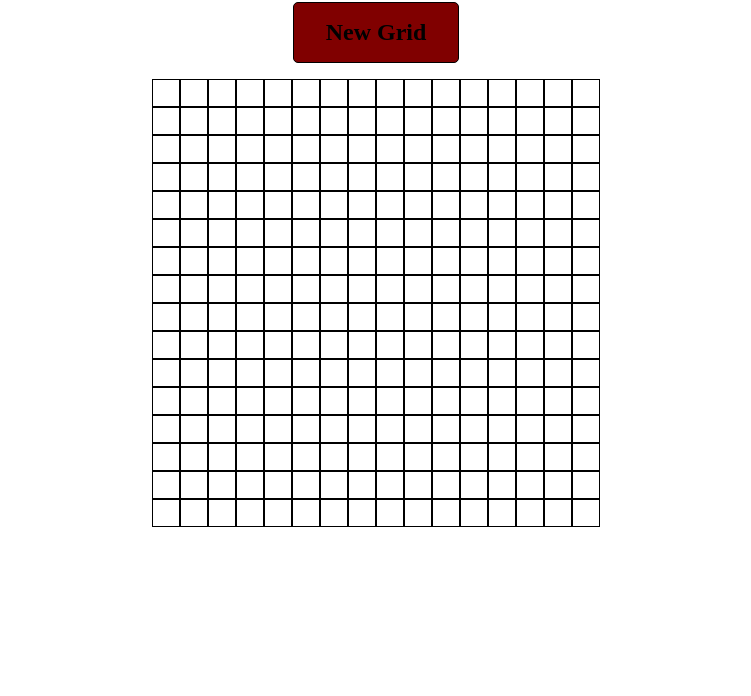
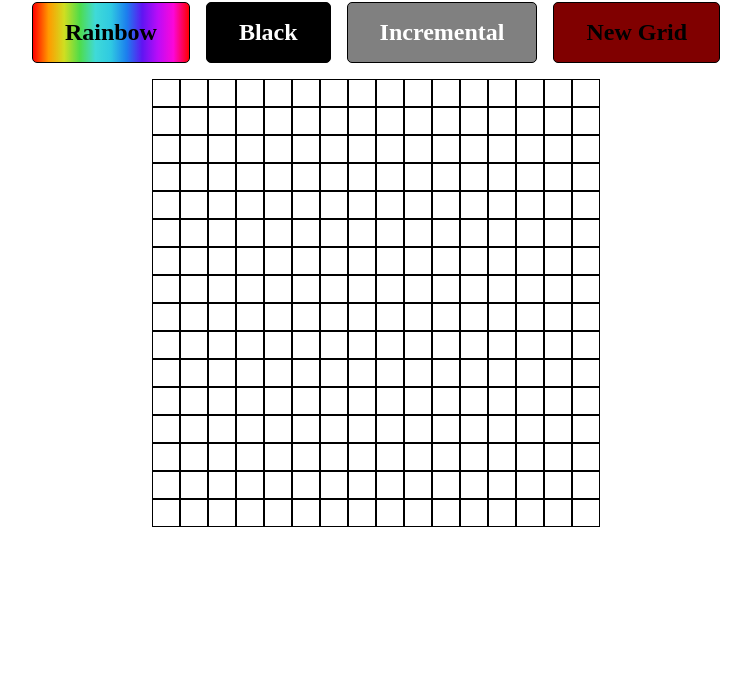
Before and after one commit to Esk3tit/odin-etch-a-sketch, a plain HTML site: page index.html in a window 1280 px wide. Shown: the part 104-800 px from the top of the page, without its empty margins (264-1015 px from the left). Drawn offline with Linux system fonts and the light colour scheme.

Commit message:
Implement first extra credit: paint random rgb
Can switch back and forth between black and random rgb
Had to refactor code to remove old method of class based
coloration since adding a random color based in CSS is hard
whereas setting the style property is easy so now both black
fill and random fill use style property modification to paint

```diff
--- a/index.html
+++ b/index.html
@@ -9,7 +9,12 @@
     </head>
     <body>
         <h1>Etch-a-Sketch</h1>
-        <button id="new-grid-btn">New Grid</button>
+        <div class="controls">
+            <button id="rainbow-btn">Rainbow</button>
+            <button id="black-btn">Black</button>
+            <button id="incremental-btn">Incremental</button>
+            <button id="new-grid-btn">New Grid</button>
+        </div>
         <div class="container"></div>
     </body>
 </html>
--- a/script.js
+++ b/script.js
@@ -11,13 +11,29 @@ function generateGrid(n) {
     }
 }
 
+function generateRGB() {
+    const r = Math.floor(Math.random() * 256);
+    const g = Math.floor(Math.random() * 256);
+    const b = Math.floor(Math.random() * 256);
+
+    return `rgb(${r}, ${g}, ${b})`;
+}
+
+function fillBlack(e) {
+    if (e.target.classList.contains('column')) {
+        e.target.style.backgroundColor = 'black';
+    }
+}
+
+function fillRandomColor(e) {
+    if (e.target.classList.contains('column')) {
+        e.target.style.backgroundColor = generateRGB();
+    }
+}
+
 generateGrid(16);
 
-document.querySelector('.container').addEventListener('mouseover', function(e) {
-    if (e.target.classList.contains('column')) {
-        e.target.classList.add('hover');
-    }
-});
+document.querySelector('.container').addEventListener('mouseover', fillBlack);
 
 const newGridBtn = document.querySelector('#new-grid-btn');
 
@@ -33,3 +49,18 @@ newGridBtn.addEventListener('click', function() {
 
     generateGrid(newGridSize);
 });
+
+// If we select the 'rainbow' button, we want to change the fillBlack function to fill the div with a random color
+// if we select black then remove old event listener and add fillBlack back in
+const rainbowBtn = document.querySelector('#rainbow-btn');
+const blackBtn = document.querySelector('#black-btn');
+
+rainbowBtn.addEventListener('click', function() {
+    document.querySelector('.container').removeEventListener('mouseover', fillBlack);
+    document.querySelector('.container').addEventListener('mouseover', fillRandomColor);
+});
+
+blackBtn.addEventListener('click', function() {
+    document.querySelector('.container').removeEventListener('mouseover', fillRandomColor);
+    document.querySelector('.container').addEventListener('mouseover', fillBlack);
+});
--- a/style.css
+++ b/style.css
@@ -17,8 +17,11 @@
     aspect-ratio: 1 / 1;
 }
 
-.hover {
-    background-color: black;
+.controls {
+    display: flex;
+    justify-content: center;
+    align-items: center;
+    gap: 1rem;
 }
 
 h1 {
@@ -29,13 +32,42 @@ h1 {
 }
 
 button {
-    margin: 1rem auto;
     padding: 1rem 2rem;
     border: 1px solid #000;
     border-radius: 5px;
-    background-color: maroon;
     font-size: 1.5rem;
     font-weight: 900;
     cursor: pointer;
-    display: block;
 }
+
+button#new-grid-btn {
+    background-color: maroon;
+}
+
+button#black-btn {
+    background-color: black;
+    color: white;
+}
+
+button#rainbow-btn {
+    background: linear-gradient(
+        90deg,
+        rgba(255, 0, 0, 1) 0%,
+        rgba(255, 154, 0, 1) 10%,
+        rgba(208, 222, 33, 1) 20%,
+        rgba(79, 220, 74, 1) 30%,
+        rgba(63, 218, 216, 1) 40%,
+        rgba(47, 201, 226, 1) 50%,
+        rgba(28, 127, 238, 1) 60%,
+        rgba(95, 21, 242, 1) 70%,
+        rgba(186, 12, 248, 1) 80%,
+        rgba(251, 7, 217, 1) 90%,
+        rgba(255, 0, 0, 1) 100%
+    );
+    color: black;
+}
+
+button#incremental-btn {
+    background-color: gray;
+    color: white;
+}
```
